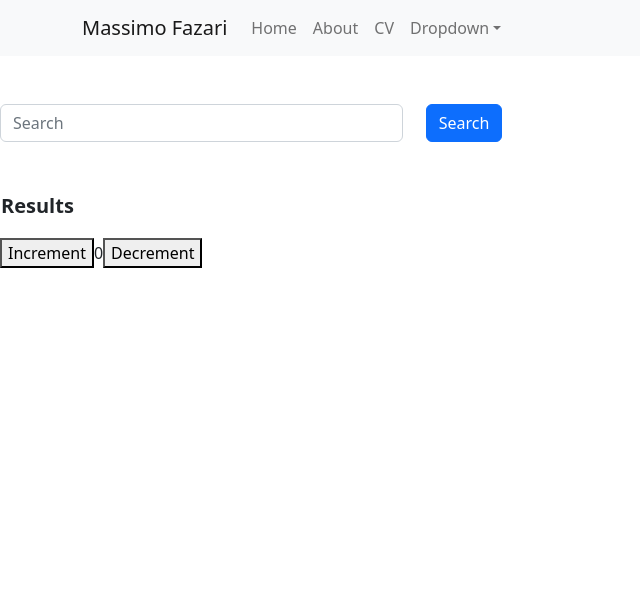
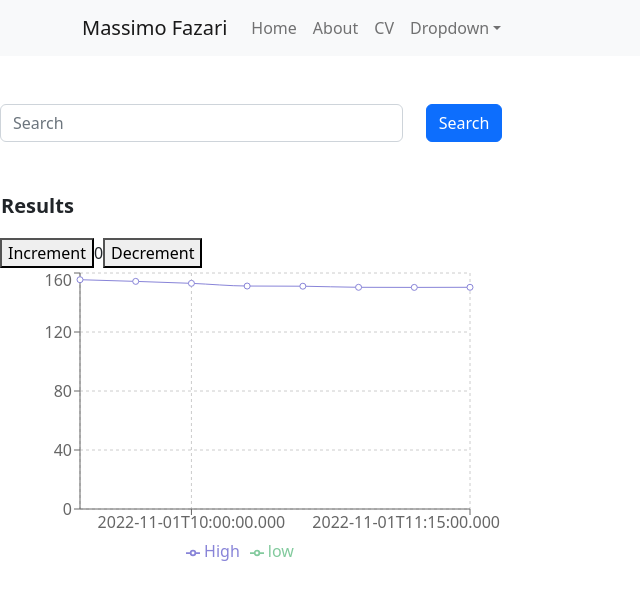
Before and after one commit to mfazari/ReactApp, a React (Create React App) app: page / in a window 1280 px wide. Shown: the top 600 px of the page, without its empty margins (0-640 px from the left). Built offline with nearby package versions, Linux system fonts and the light colour scheme.

Commit message:
Add Sample Chart

```diff
--- a/package.json
+++ b/package.json
@@ -19,6 +19,7 @@
     "react-redux": "^8.0.4",
     "react-router-dom": "^6.4.2",
     "react-scripts": "5.0.1",
+    "recharts": "^2.1.16",
     "redux": "^4.2.0",
     "typescript": "^4.8.4",
     "web-vitals": "^2.1.4"
--- a/src/App.tsx
+++ b/src/App.tsx
@@ -2,6 +2,7 @@ import Home from "./views/Home";
 import { useSelector, useDispatch } from "react-redux";
 import { actions } from "./store/counter/counter-slice";
 import {RootState} from "./store/counter/store";
+import Chart from "./views/Chart";
 
 const App = () => {
     const count = useSelector((state: RootState) => state.counter.value);
@@ -15,6 +16,9 @@ const App = () => {
                 <span>{count}</span>
                 <button onClick={() => dispatch(actions.decrement())}>Decrement</button>
             </div>
+            <div>
+            <Chart></Chart>
+            </div>
         </div>
     );
 };
--- /dev/null
+++ b/src/views/Chart.tsx
@@ -0,0 +1,42 @@
+import React from "react";
+import {
+    LineChart,
+    Line,
+    XAxis,
+    YAxis,
+    CartesianGrid,
+    Tooltip,
+    Legend
+} from "recharts";
+
+const data = [{"Datetime":"2022-11-01T09:30:00.000","Open":155.08,"High":155.45,"Low":154.04,"Close":154.28,"Adj Close":154.28,"Volume":6849699},{"Datetime":"2022-11-01T09:45:00.000","Open":154.28,"High":154.32,"Low":152.68,"Close":152.86,"Adj Close":152.86,"Volume":4457905},{"Datetime":"2022-11-01T10:00:00.000","Open":152.87,"High":152.99,"Low":150.37,"Close":150.81,"Adj Close":150.81,"Volume":6742526},{"Datetime":"2022-11-01T10:15:00.000","Open":150.81,"High":151.16,"Low":150.51,"Close":151.04,"Adj Close":151.04,"Volume":4390024},{"Datetime":"2022-11-01T10:30:00.000","Open":151.04,"High":151.04,"Low":149.66,"Close":149.87,"Adj Close":149.87,"Volume":4571265},{"Datetime":"2022-11-01T10:45:00.000","Open":149.86,"High":150.3,"Low":149.82,"Close":150.05,"Adj Close":150.05,"Volume":3195714},{"Datetime":"2022-11-01T11:00:00.000","Open":150.05,"High":150.24,"Low":149.84,"Close":150.07,"Adj Close":150.07,"Volume":2659479},{"Datetime":"2022-11-01T11:15:00.000","Open":150.06,"High":150.31,"Low":149.56,"Close":149.9,"Adj Close":149.9,"Volume":2571757}
+];
+
+export default function App() {
+    return (
+        <LineChart
+            width={500}
+            height={300}
+            data={data}
+            margin={{
+                top: 5,
+                right: 30,
+                left: 20,
+                bottom: 5
+            }}
+        >
+            <CartesianGrid strokeDasharray="3 3" />
+            <XAxis dataKey="Datetime" />
+            <YAxis />
+            <Tooltip />
+            <Legend />
+            <Line
+                type="monotone"
+                dataKey="High"
+                stroke="#8884d8"
+                activeDot={{ r: 8 }}
+            />
+            <Line type="monotone" dataKey="low" stroke="#82ca9d" />
+        </LineChart>
+    );
+}
```
Also changed, not shown: 1 other file (tests, documents, lock files or other folders).
